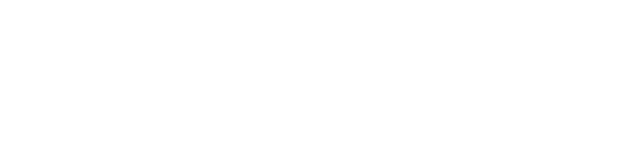
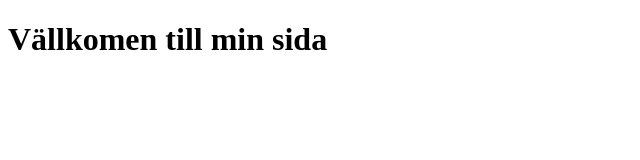
Before and after one commit to b1-loop/special-octo-journey, a plain HTML site: page index.html in a window 1280 px wide. Shown: the whole page, without its empty margins (0-640 px from the left). Drawn offline with Linux system fonts and the light colour scheme.

Commit message:
Update index.html

```diff
--- a/index.html
+++ b/index.html
@@ -4,6 +4,7 @@
     <meta charset="UTF-8">
     <meta name="viewport" content="width=device-width, initial-scale=1.0">
     <title>Document</title>
+    <h1>Vällkomen till min sida</h1>
 </head>
 <body>
 
```
